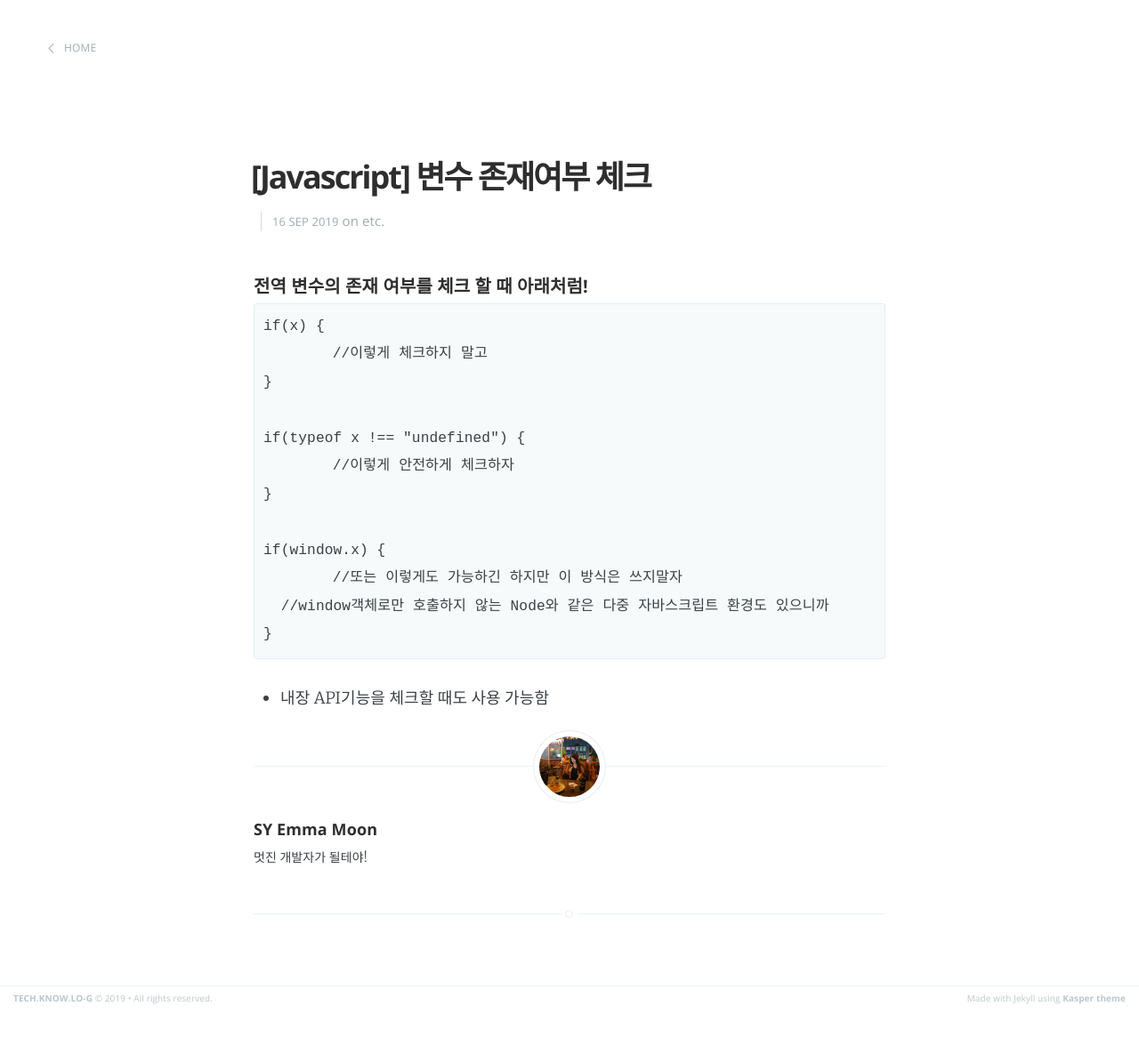
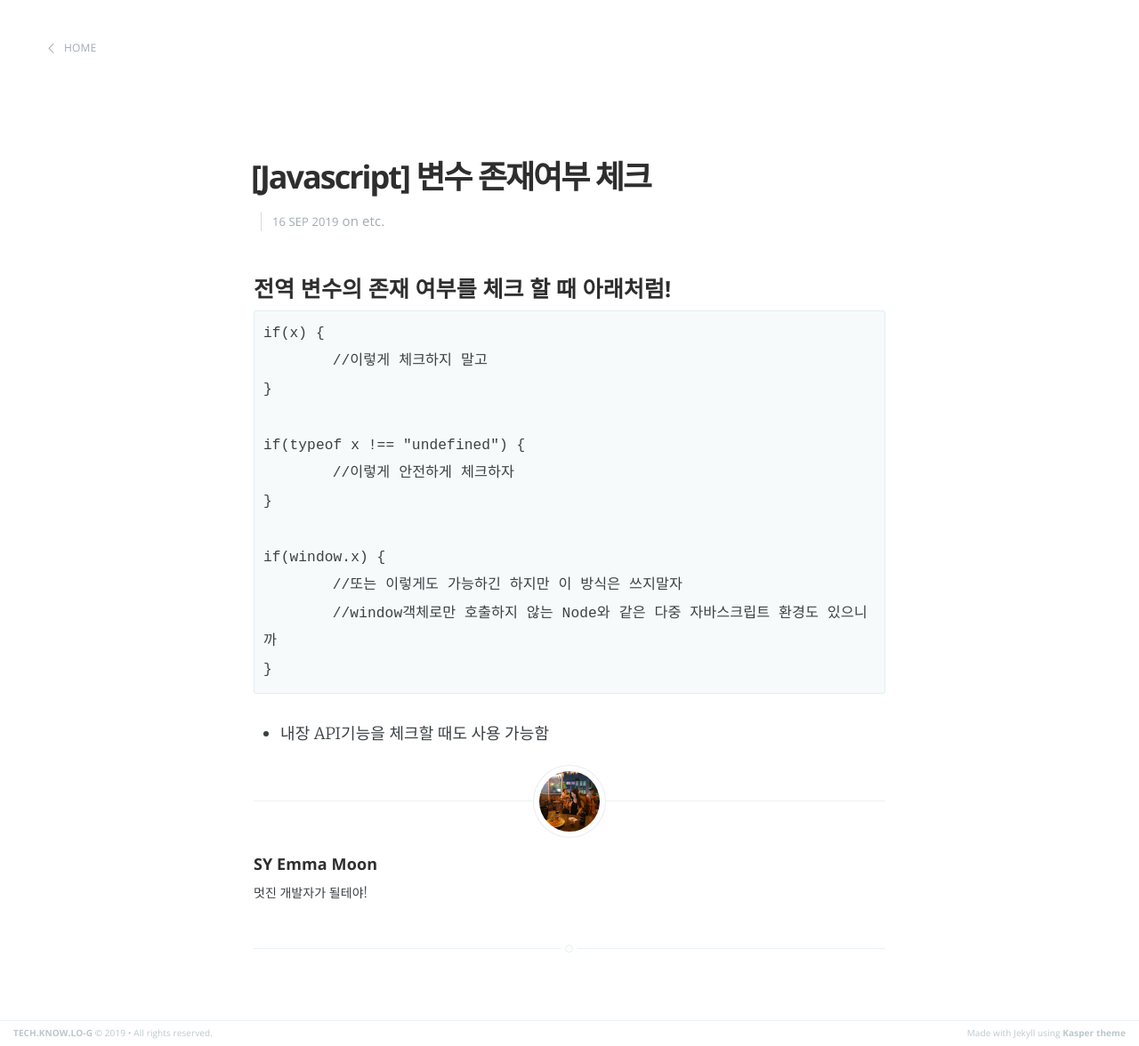
Before and after one commit to SY-MOON/sy-moon.github.io, a Jekyll site: the page built from _posts/2019-09-16-javascript-variable-check.md, in a window 1280 px wide. Shown: the whole page at 89% size. Built offline with Jekyll 4.4.1, drawn with Linux system fonts in a browser that asks for light colours; our own code applies the rules of GitHub Pages for plain Markdown files; before the commit the page ends 1136 px from its top, so only the background shows below that.

Commit message:
자바스크립트 변수체크 포스팅 수정

```diff
--- a/_posts/2019-09-16-javascript-variable-check.md
+++ b/_posts/2019-09-16-javascript-variable-check.md
@@ -4,7 +4,7 @@
 categories: etc.
 ---
 
-##### 전역 변수의 존재 여부를 체크 할 때 아래처럼!
+#### 전역 변수의 존재 여부를 체크 할 때 아래처럼!
 
 <pre><code>if(x) {
 	//이렇게 체크하지 말고
@@ -16,7 +16,7 @@
 
 if(window.x) {
 	//또는 이렇게도 가능하긴 하지만 이 방식은 쓰지말자
-  //window객체로만 호출하지 않는 Node와 같은 다중 자바스크립트 환경도 있으니까
+	//window객체로만 호출하지 않는 Node와 같은 다중 자바스크립트 환경도 있으니까
 }
 </code></pre>
 
```
